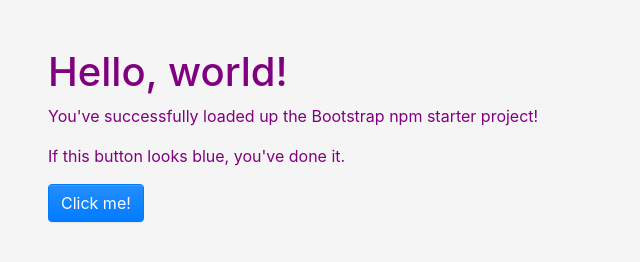
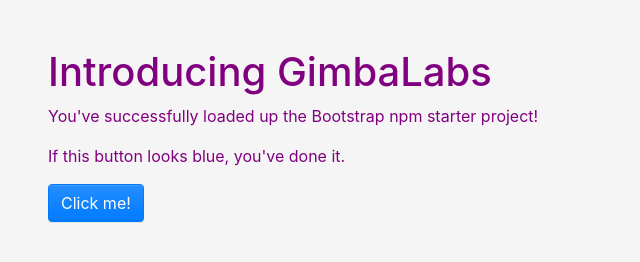
Before and after one commit to workshop-maybe/gl-test, a website with bundled scripts: page index.html in a window 1280 px wide. Shown: the whole page, without its empty margins (0-640 px from the left). Built offline with nearby package versions, Linux system fonts and the light colour scheme; files whose address does not match are found by name.

Commit message:
Update h1

```diff
--- a/index.html
+++ b/index.html
@@ -7,7 +7,7 @@
     <title>Bootstrap npm starter</title>
   </head>
   <body>
-    <h1>Hello, world!</h1>
+    <h1>Introducing GimbaLabs</h1>
     <p>You've successfully loaded up the Bootstrap npm starter project!</p>
     <p>If this button looks blue, you've done it.</p>
     <button type="button" class="btn btn-primary" data-toggle="modal" data-target="#exampleModal">Click me!</button>
```
